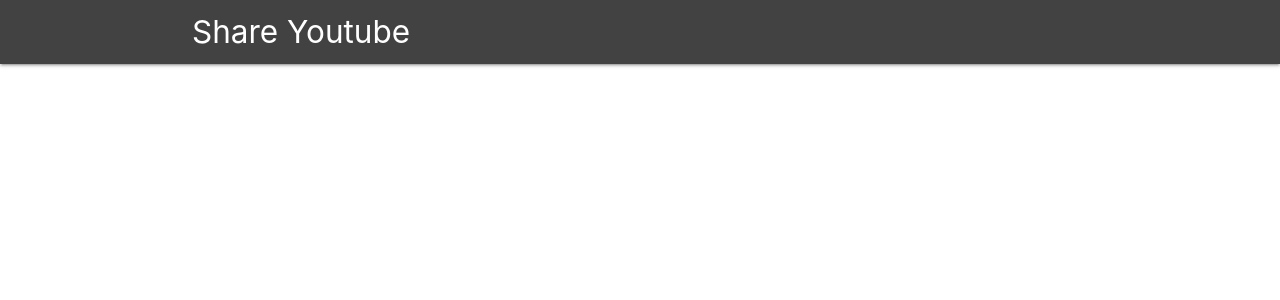
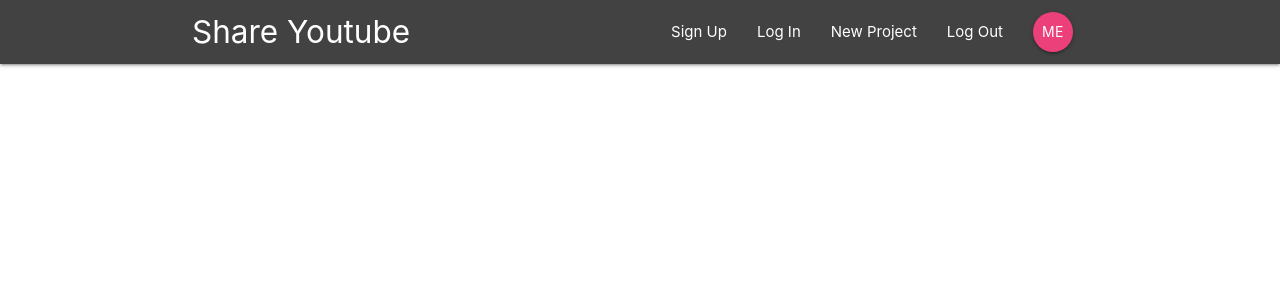
Before and after one commit to huynhhien96/youtube-share-page, a React (Create React App) app in the folder shareplan/: page / in a window 1280 px wide. Shown: the top 300 px of the page. Built offline with nearby package versions, Linux system fonts and the light colour scheme.

Commit message:
create signIn and signOut

```diff
--- a/shareplan/src/components/layout/Navbar.js
+++ b/shareplan/src/components/layout/Navbar.js
@@ -1,11 +1,15 @@
 import React from 'react';
 import { Link } from 'react-router-dom';
+import SignedInLinks from './SignedInLinks';
+import SignedOutLinks from './SignedOutLinks';
 
 const Navbar = () => {
     return (
         <nav className="nav-wrapper grey darken-3">
             <div className="container">
                 <Link to="/" className="brand-logo">Share Youtube</Link>
+                <SignedInLinks />
+                <SignedOutLinks />
             </div>
         </nav>
     )
--- a/shareplan/src/components/layout/SignedInLinks.js
+++ b/shareplan/src/components/layout/SignedInLinks.js
@@ -0,0 +1,14 @@
+import React from 'react';
+import { NavLink } from 'react-router-dom';
+
+const SignedInLinks = () => {
+    return (
+        <ul className="right">
+            <li><NavLink to="/">New Project</NavLink></li>
+            <li><NavLink to="/">Log Out</NavLink></li>
+            <li><NavLink to="/" className="btn btn-floating pink lighten-1">Me</NavLink></li>
+        </ul>
+    )
+}
+
+export default SignedInLinks;
--- a/shareplan/src/components/layout/SignedOutLinks.js
+++ b/shareplan/src/components/layout/SignedOutLinks.js
@@ -0,0 +1,13 @@
+import React from 'react';
+import { NavLink } from 'react-router-dom';
+
+const SignedOutLinks = () => {
+    return (
+        <ul className="right">
+            <li><NavLink to="/">Sign Up</NavLink></li>
+            <li><NavLink to="/">Log In</NavLink></li>
+        </ul>
+    )
+}
+
+export default SignedOutLinks;
```
